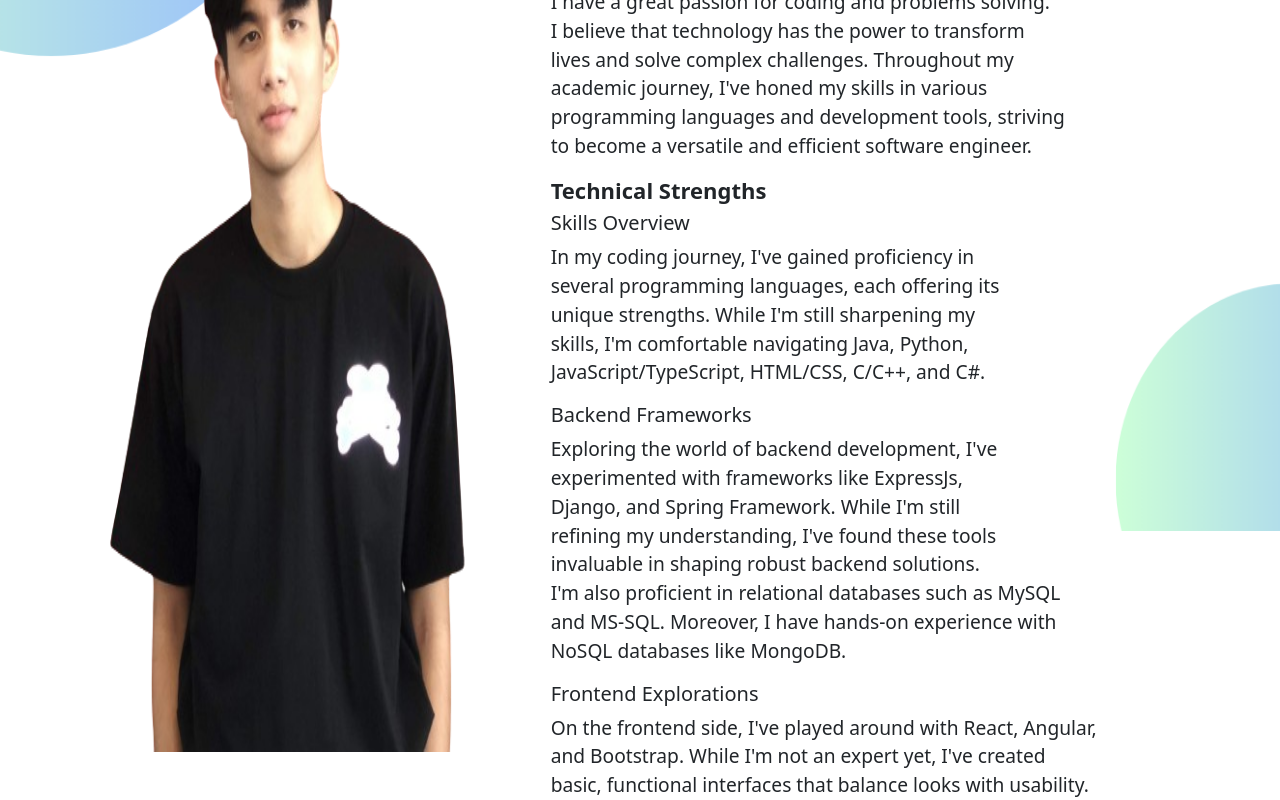
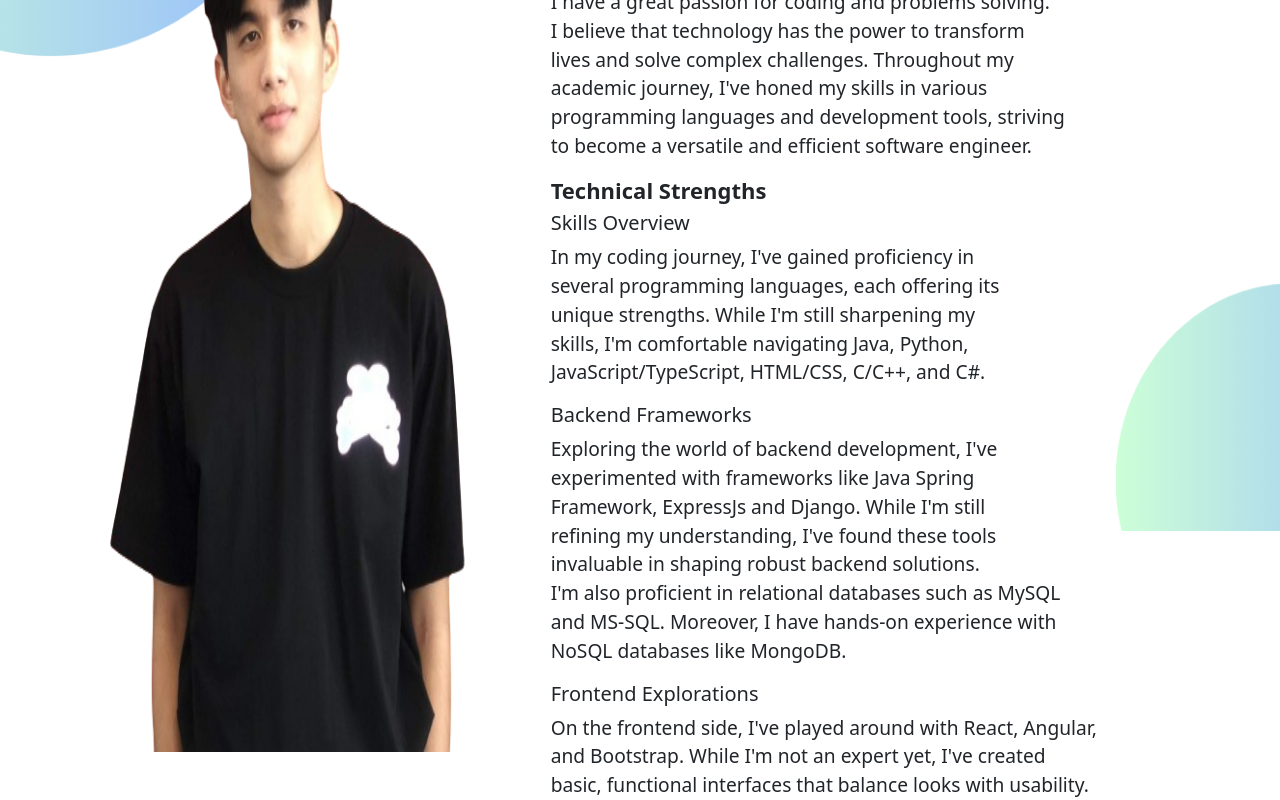
Before and after one commit to VuKhoa23/Portfolio, a Next.js app: page /about in a window 1280 px wide. Shown: the part 269-1069 px from the top of the page. Built offline with nearby package versions, Linux system fonts and the light colour scheme.

Commit message:
Emphasize keywords

```diff
--- a/app/about/page.js
+++ b/app/about/page.js
@@ -20,7 +20,7 @@ export default function About() {
           <section className={classes["introduce-section"]}>
             <h1>About me</h1>
             <p>
-              My name is Vu Anh Khoa. I&apos;m a third year student at VNUHCM - University of Science. Currently I&apos;m pursuing a Bachelor&apos;s Degree in Software Engineering.
+              My name is Vu Anh Khoa. I&apos;m a third year student at <b>VNUHCM - University of Science</b>. Currently I&apos;m pursuing a Bachelor&apos;s Degree in Software Engineering.
             </p>
             <p>
               I have a great passion for coding and problems solving. I believe that technology has the power to transform lives and solve complex challenges. Throughout my academic journey, I&apos;ve honed my skills in various programming languages and development tools, striving to become a versatile and efficient software engineer.
@@ -29,14 +29,14 @@ export default function About() {
           <section className={classes["introduce-section"]}>
             <h1>Technical Strengths</h1>
             <h2>Skills Overview</h2>
-            <p>In my coding journey, I&apos;ve gained proficiency in several programming languages, each offering its unique strengths. While I&apos;m still sharpening my skills, I&apos;m comfortable navigating Java, Python, JavaScript/TypeScript, HTML/CSS, C/C++, and C#.</p>
+            <p>In my coding journey, I&apos;ve gained proficiency in several programming languages, each offering its unique strengths. While I&apos;m still sharpening my skills, I&apos;m comfortable navigating <b>Java, Python, JavaScript/TypeScript, HTML/CSS, C/C++, and C#.</b></p>
             <h2>Backend Frameworks</h2>
-            <p>Exploring the world of backend development, I&apos;ve experimented with frameworks like ExpressJs, Django, and Spring Framework. While I&apos;m still refining my understanding, I&apos;ve found these tools invaluable in shaping robust backend solutions.
+            <p>Exploring the world of backend development, I&apos;ve experimented with frameworks like <b>Java Spring Framework, ExpressJs and Django.</b> While I&apos;m still refining my understanding, I&apos;ve found these tools invaluable in shaping robust backend solutions.
               <br />
-              I&apos;m also proficient in relational databases such as MySQL and MS-SQL. Moreover, I have hands-on experience with NoSQL databases like MongoDB.
+              I&apos;m also proficient in relational databases such as <b>MySQL and MS-SQL</b>. Moreover, I have hands-on experience with NoSQL databases like <b>MongoDB</b>.
             </p>
             <h2>Frontend Explorations</h2>
-            <span>On the frontend side, I&apos;ve played around with React, Angular, and Bootstrap. While I&apos;m not an expert yet, I&apos;ve created basic, functional interfaces that balance looks with usability.</span>
+            <span>On the frontend side, I&apos;ve played around with <b>React, Angular, and Bootstrap.</b> While I&apos;m not an expert yet, I&apos;ve created basic, functional interfaces that balance looks with usability.</span>
           </section>
         </div>
       </main>
--- a/app/globals.css
+++ b/app/globals.css
@@ -46,3 +46,7 @@ p {
 .redirect-button:hover {
   transform: scale(1.1);
 }
+
+b {
+  font-weight: 450 !important;
+}
```
